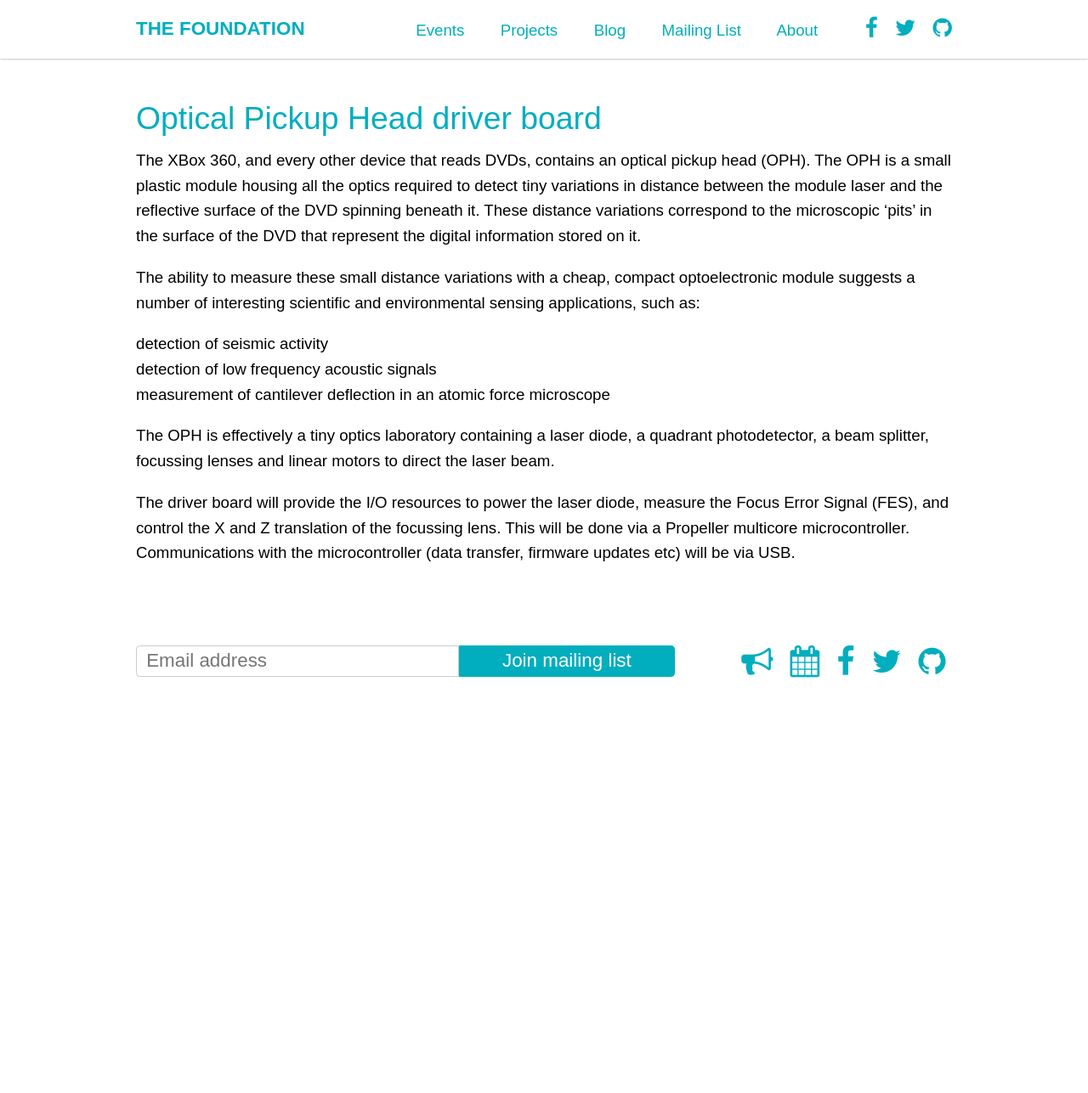
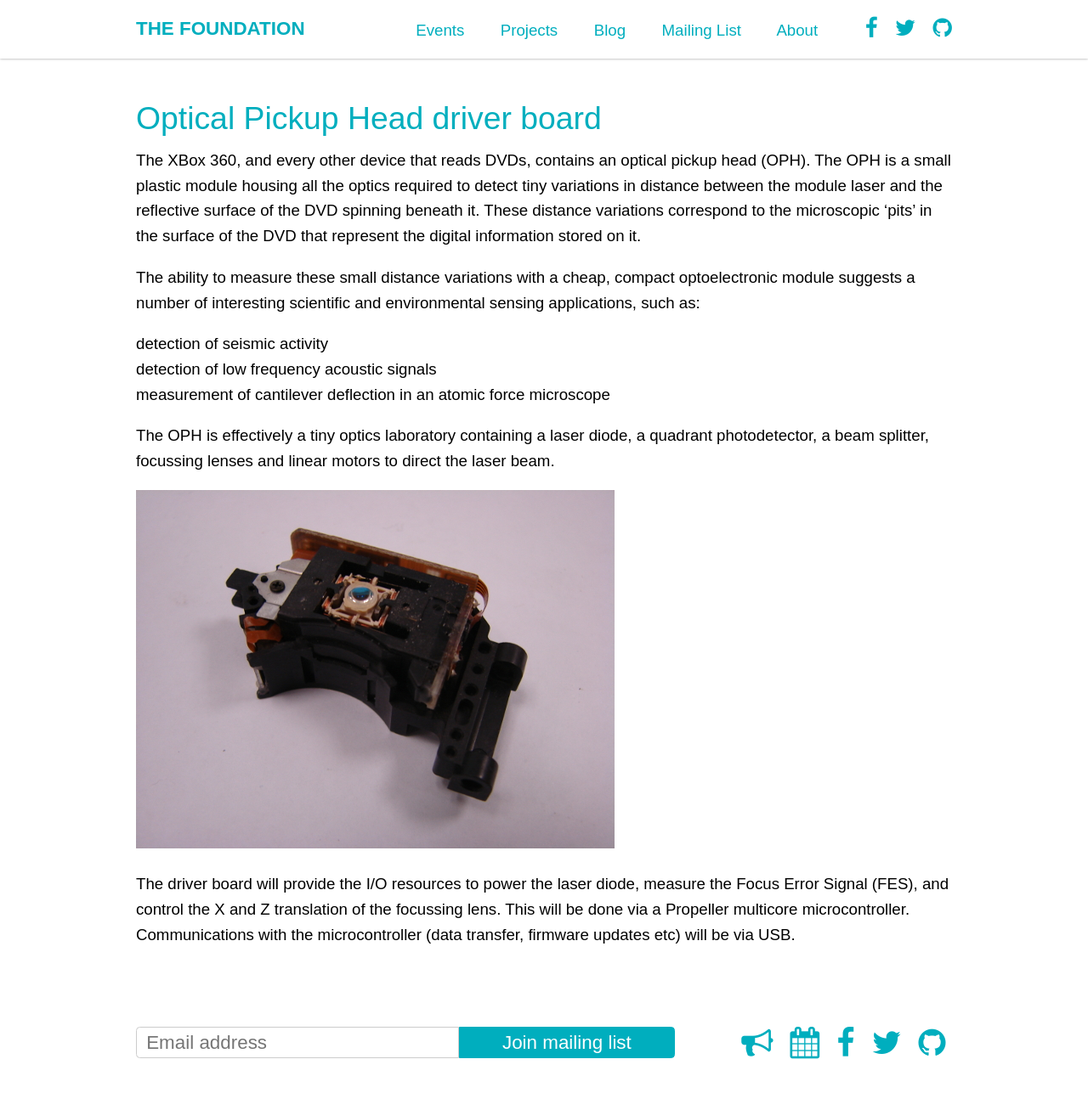
Before and after one commit to the-foundation/the-foundation.github.io, a Jekyll site: the page built from projects/oph/index.md, in a window 1280 px wide. Shown: the whole page at 85% size. Built offline with Jekyll 4.4.1, drawn with Linux system fonts in a browser that asks for light colours; nearby versions of some CDN libraries; before the commit the page ends 900 px from its top, so only the background shows below that.

Commit message:
Update index.md

```diff
--- a/projects/oph/index.md
+++ b/projects/oph/index.md
@@ -15,7 +15,7 @@ The ability to measure these small distance variations with a cheap, compact opt
 </ul>
 The OPH is effectively a tiny optics laboratory containing a laser diode, a quadrant photodetector, a beam splitter, focussing lenses and linear motors to direct the laser beam.
 
-<!-- picture of OPH -->
+![Alt text](/images/Projects/oph/oph.jpg "An XBox 360 Optical Pickup Head")
 
 The driver board will provide the I/O resources to power the laser diode, measure the Focus Error Signal (FES), and control the X and Z translation of the focussing lens. This will be done via a Propeller multicore microcontroller. Communications with the microcontroller (data transfer, firmware updates etc) will be via USB.
 
```
